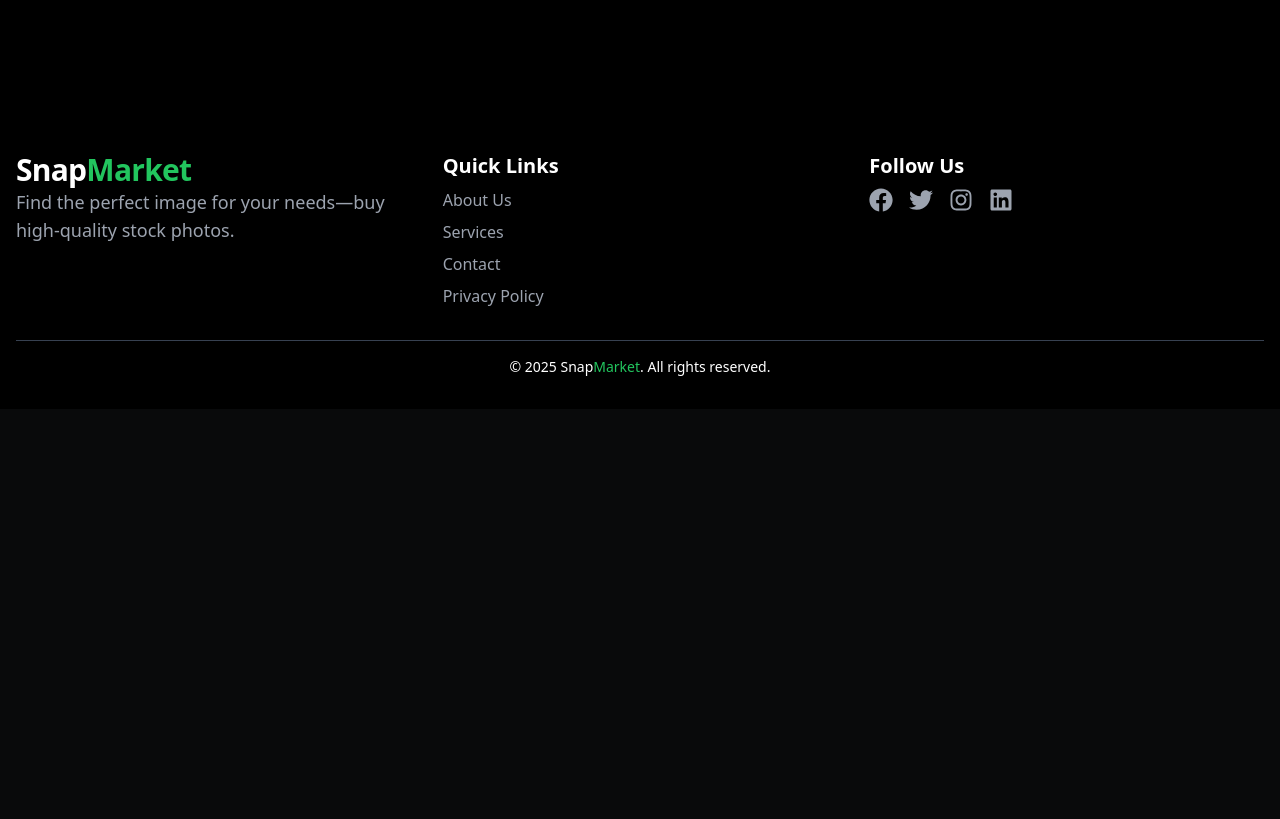
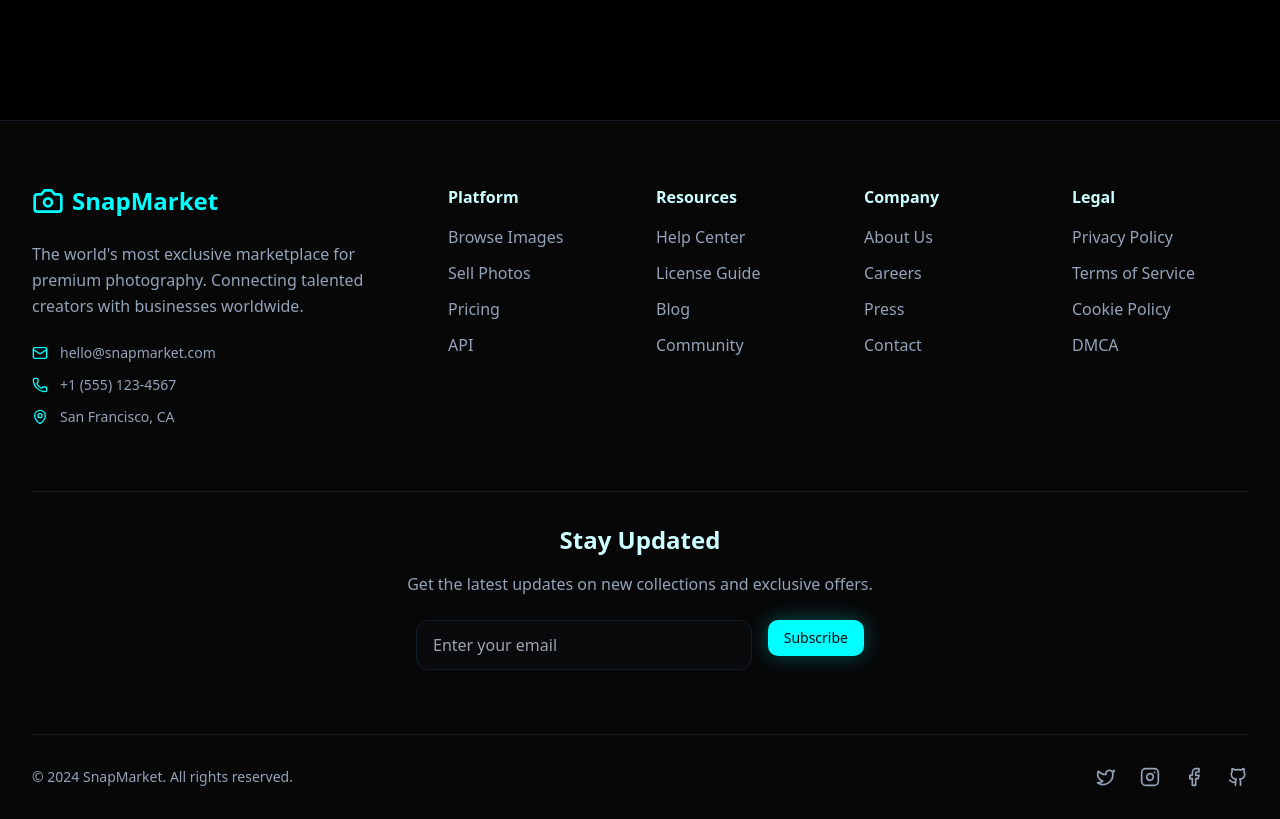
Before and after one commit to Sankalp20Tiwari/snapmarket, a Next.js app: page /login in a window 1280 px wide. Shown: the part 680-1499 px from the top of the page. Before the commit the page ends 1089 px from the top, so only its background shows below. Built offline with nearby package versions, Linux system fonts and the light colour scheme; no server answers; what imagekitio-next would draw is missing.

Commit message:
footer ui updated

```diff
--- a/app/components/Footer.tsx
+++ b/app/components/Footer.tsx
@@ -1,53 +1,136 @@
+
 import React from 'react';
-import { FaFacebook, FaTwitter, FaInstagram, FaLinkedin } from 'react-icons/fa'; // Importing social media icons
+import { Camera, Mail, Phone, MapPin, Twitter, Instagram, Facebook, Github } from 'lucide-react';
+import { Button } from '@/components/ui/button';
 
 const Footer = () => {
+  const footerLinks = {
+    Platform: [
+      { name: 'Browse Images', href: '#' },
+      { name: 'Sell Photos', href: '#' },
+      { name: 'Pricing', href: '#' },
+      { name: 'API', href: '#' },
+    ],
+    Resources: [
+      { name: 'Help Center', href: '#' },
+      { name: 'License Guide', href: '#' },
+      { name: 'Blog', href: '#' },
+      { name: 'Community', href: '#' },
+    ],
+    Company: [
+      { name: 'About Us', href: '#' },
+      { name: 'Careers', href: '#' },
+      { name: 'Press', href: '#' },
+      { name: 'Contact', href: '#' },
+    ],
+    Legal: [
+      { name: 'Privacy Policy', href: '#' },
+      { name: 'Terms of Service', href: '#' },
+      { name: 'Cookie Policy', href: '#' },
+      { name: 'DMCA', href: '#' },
+    ]
+  };
+
+  const socialLinks = [
+    { name: 'Twitter', icon: Twitter, href: '#' },
+    { name: 'Instagram', icon: Instagram, href: '#' },
+    { name: 'Facebook', icon: Facebook, href: '#' },
+    { name: 'GitHub', icon: Github, href: '#' },
+  ];
+
   return (
-    <footer className="bg-inherit text-white py-8">
-      <div className="max-w-7xl mx-auto px-4">
-        {/* Footer Top Section */}
-        <div className="grid md:grid-cols-3 gap-8">
-          <div>
-          <h1 className="text-3xl  font-semibold tracking-tight ">Snap
-                        <span className='text-green-500'>Market</span>
-                    </h1>
-            <p className="text-gray-400 text-lg">
-            Find the perfect image for your needs—buy high-quality stock photos.
+    <footer className="bg-card/50 border-t border-border">
+      <div className="max-w-7xl mx-auto px-4 sm:px-6 lg:px-8">
+        {/* Main footer content */}
+        <div className="py-16">
+          <div className="grid grid-cols-1 md:grid-cols-2 lg:grid-cols-6 gap-8">
+            {/* Brand section */}
+            <div className="lg:col-span-2">
+              <div className="flex items-center space-x-2 mb-6">
+                <Camera className="h-8 w-8 text-primary" />
+                <span className="text-2xl font-bold teal-text">SnapMarket</span>
+              </div>
+              <p className="text-muted-foreground mb-6 leading-relaxed">
+                The world's most exclusive marketplace for premium photography.
+                Connecting talented creators with businesses worldwide.
+              </p>
+              <div className="space-y-3 text-sm text-muted-foreground">
+                <div className="flex items-center">
+                  <Mail className="h-4 w-4 mr-3 text-primary" />
+                  hello@snapmarket.com
+                </div>
+                <div className="flex items-center">
+                  <Phone className="h-4 w-4 mr-3 text-primary" />
+                  +1 (555) 123-4567
+                </div>
+                <div className="flex items-center">
+                  <MapPin className="h-4 w-4 mr-3 text-primary" />
+                  San Francisco, CA
+                </div>
+              </div>
+            </div>
+
+            {/* Footer links */}
+            {Object.entries(footerLinks).map(([category, links]) => (
+              <div key={category}>
+                <h3 className="font-bold mb-4 text-foreground">{category}</h3>
+                <ul className="space-y-3">
+                  {links.map((link) => (
+                    <li key={link.name}>
+                      <a
+                        href={link.href}
+                        className="text-muted-foreground hover:text-primary transition-colors duration-200"
+                      >
+                        {link.name}
+                      </a>
+                    </li>
+                  ))}
+                </ul>
+              </div>
+            ))}
+          </div>
+        </div>
+
+        {/* Newsletter section */}
+        <div className="py-8 border-t border-border">
+          <div className="text-center mb-8">
+            <h3 className="text-2xl font-bold mb-4">Stay Updated</h3>
+            <p className="text-muted-foreground mb-6">
+              Get the latest updates on new collections and exclusive offers.
             </p>
-          </div>
-
-          {/* Quick Links Section */}
-          <div className="flex flex-col space-y-2">
-            <h3 className="text-xl font-semibold hover:text-green-500">Quick Links</h3>
-            <a href="/about" className="text-gray-400 hover:text-white">About Us</a>
-            <a href="/services" className="text-gray-400 hover:text-white">Services</a>
-            <a href="/contact" className="text-gray-400 hover:text-white">Contact</a>
-            <a href="/privacy" className="text-gray-400 hover:text-white">Privacy Policy</a>
-          </div>
-
-          {/* Social Media Icons */}
-          <div className="flex flex-col space-y-2">
-            <h3 className="text-xl font-semibold hover:text-green-500">Follow Us</h3>
-            <div className="flex space-x-4">
-              <a href="https://facebook.com" target="_blank" rel="noopener noreferrer" className="text-gray-400 hover:text-white">
-                <FaFacebook size={24} />
-              </a>
-              <a href="https://twitter.com" target="_blank" rel="noopener noreferrer" className="text-gray-400 hover:text-white">
-                <FaTwitter size={24} />
-              </a>
-              <a href="https://instagram.com" target="_blank" rel="noopener noreferrer" className="text-gray-400 hover:text-white">
-                <FaInstagram size={24} />
-              </a>
-              <a href="https://linkedin.com" target="_blank" rel="noopener noreferrer" className="text-gray-400 hover:text-white">
-                <FaLinkedin size={24} />
-              </a>
+            <div className="flex flex-col sm:flex-row max-w-md mx-auto gap-4">
+              <input
+                type="email"
+                placeholder="Enter your email"
+                className="flex-1 px-4 py-3 rounded-lg bg-background border border-border focus:border-primary focus:outline-none"
+              />
+              <Button className="glow-effect">
+                Subscribe
+              </Button>
             </div>
           </div>
         </div>
 
-        {/* Footer Bottom Section */}
-        <div className="mt-8 border-t border-gray-700 pt-4 text-center text-sm">
-          <p>© 2025 Snap<span className='text-green-500'>Market</span>. All rights reserved.</p>
+        {/* Bottom footer */}
+        <div className="py-8 border-t border-border">
+          <div className="flex flex-col md:flex-row justify-between items-center">
+            <div className="text-muted-foreground text-sm mb-4 md:mb-0">
+              © 2024 SnapMarket. All rights reserved.
+            </div>
+
+            <div className="flex items-center space-x-6">
+              {socialLinks.map((social) => (
+                <a
+                  key={social.name}
+                  href={social.href}
+                  className="text-muted-foreground hover:text-primary transition-colors duration-200 hover:scale-110 transform"
+                  aria-label={social.name}
+                >
+                  <social.icon className="h-5 w-5" />
+                </a>
+              ))}
+            </div>
+          </div>
         </div>
       </div>
     </footer>
```
